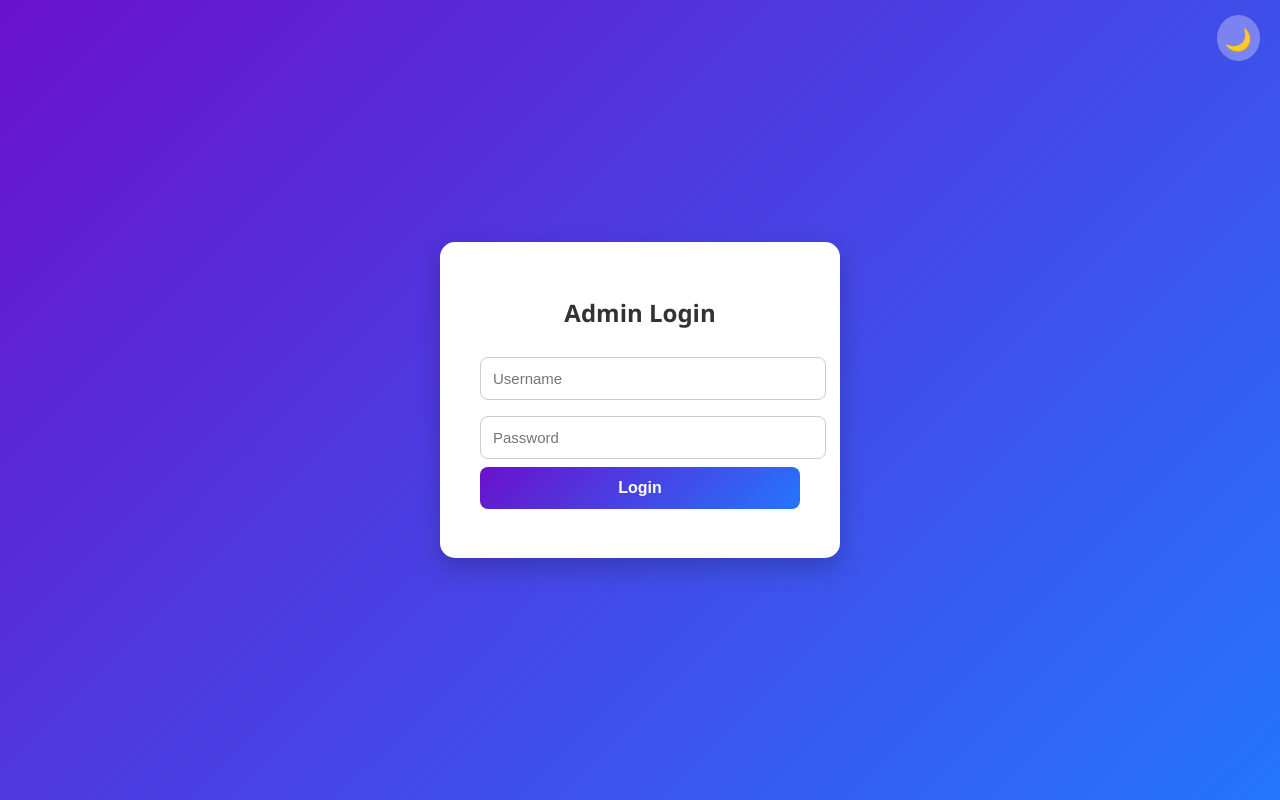
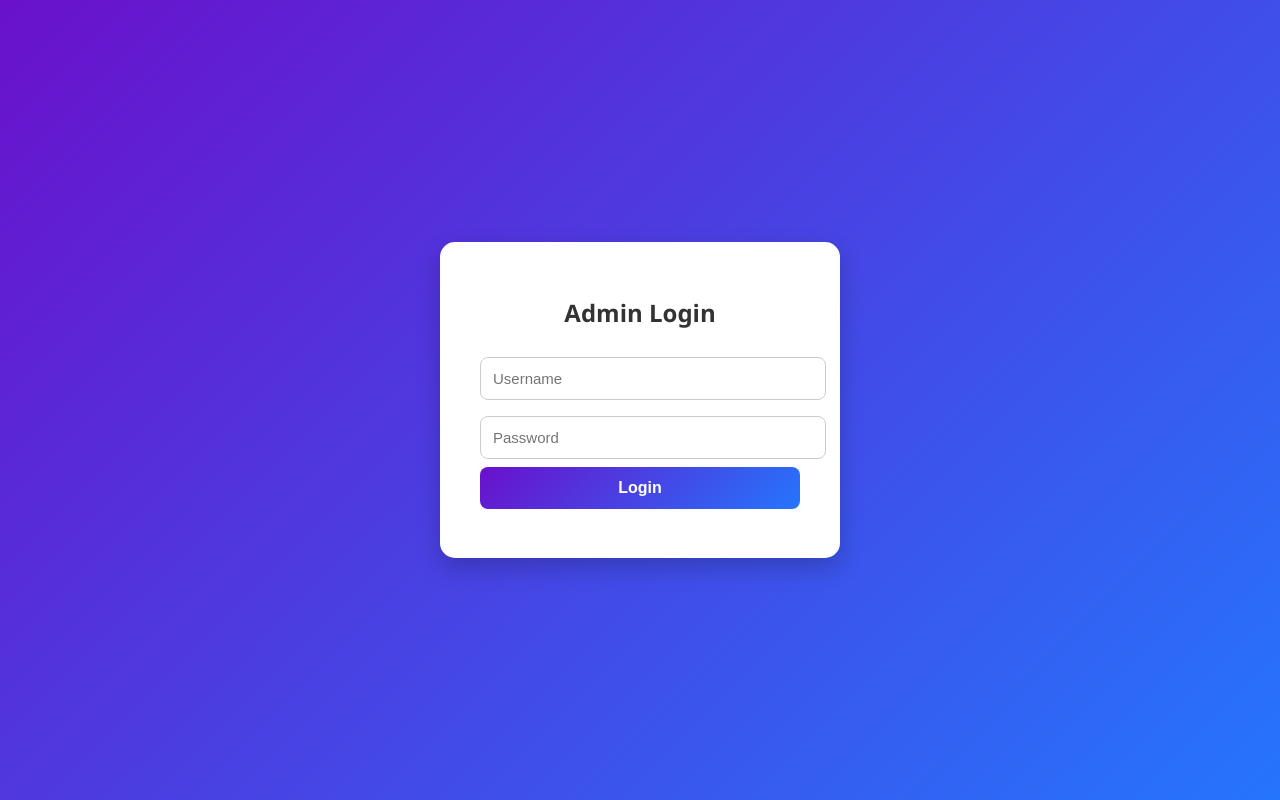
Before and after one commit to Navya-74/agriprovision_landscaping, a website: page admin/views/login.html in a window 1280 px wide. Drawn offline with Linux system fonts and the light colour scheme.

```diff
--- a/admin/views/login.html
+++ b/admin/views/login.html
@@ -5,7 +5,7 @@
   <link rel="stylesheet" href="/public/css/login.css">
 </head>
 <body>
-  <div class="theme-toggle" onclick="toggleTheme()">🌙</div>
+
 
   <div class="login-container">
     <h2>Admin Login</h2>
```
Also changed, not shown: admin/public/css/login.css (line endings or trailing spaces), admin/public/js/login.js (line endings or trailing spaces), docs/about.css (renamed from site/about.css), docs/about.html (renamed from site/about.html), docs/careers.css (renamed from site/careers.css), docs/careers.html (renamed from site/careers.html), docs/clients.css (renamed from site/clients.css), docs/clients.html (renamed from site/clients.html), docs/faqs.css (renamed from site/faqs.css), docs/faqs.html (renamed from site/faqs.html), docs/footer.html (renamed from site/footer.html), docs/header.html (renamed from site/header.html), docs/index.html (renamed from site/index.html), docs/projects.css (renamed from site/projects.css), 4 more files, 2 other files.
